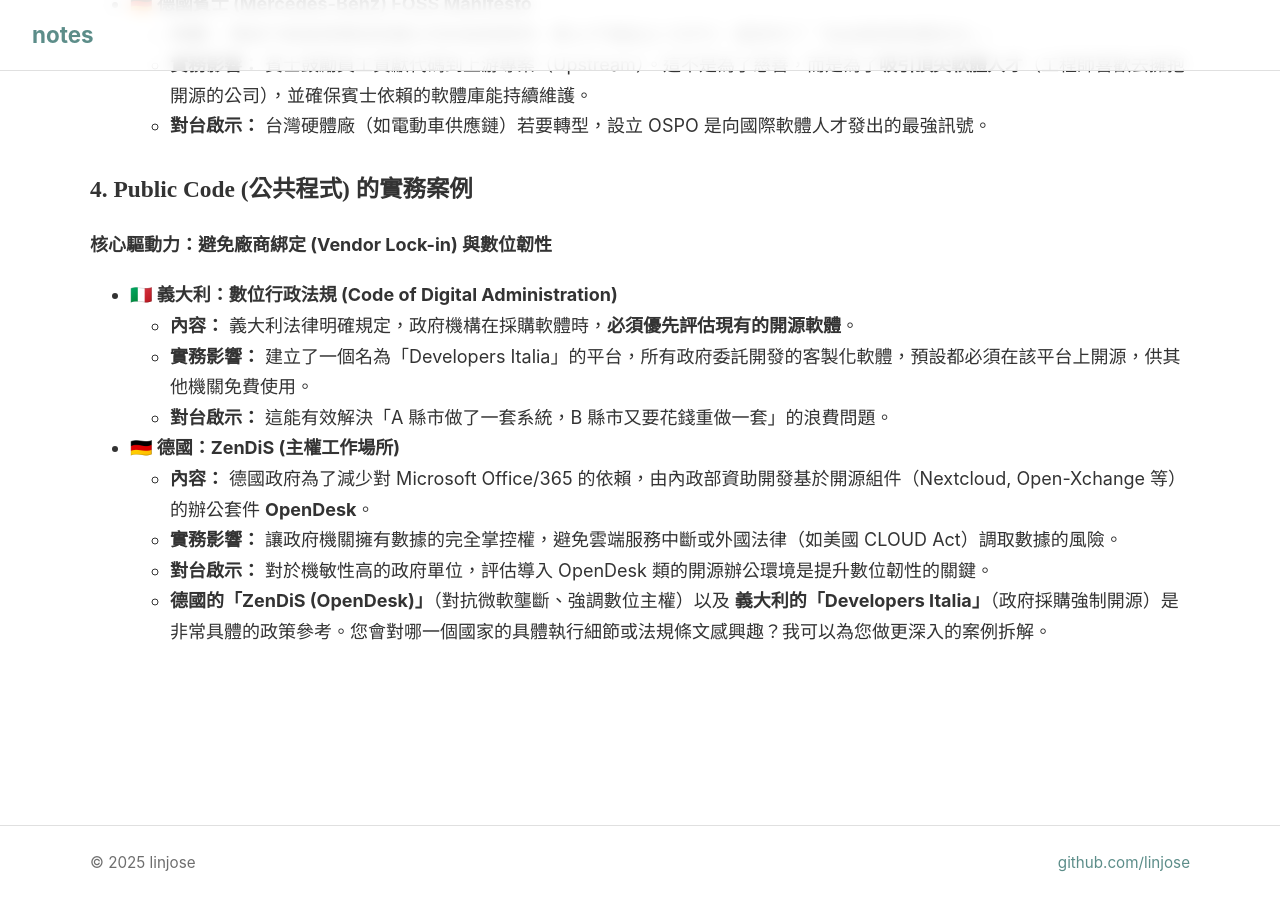
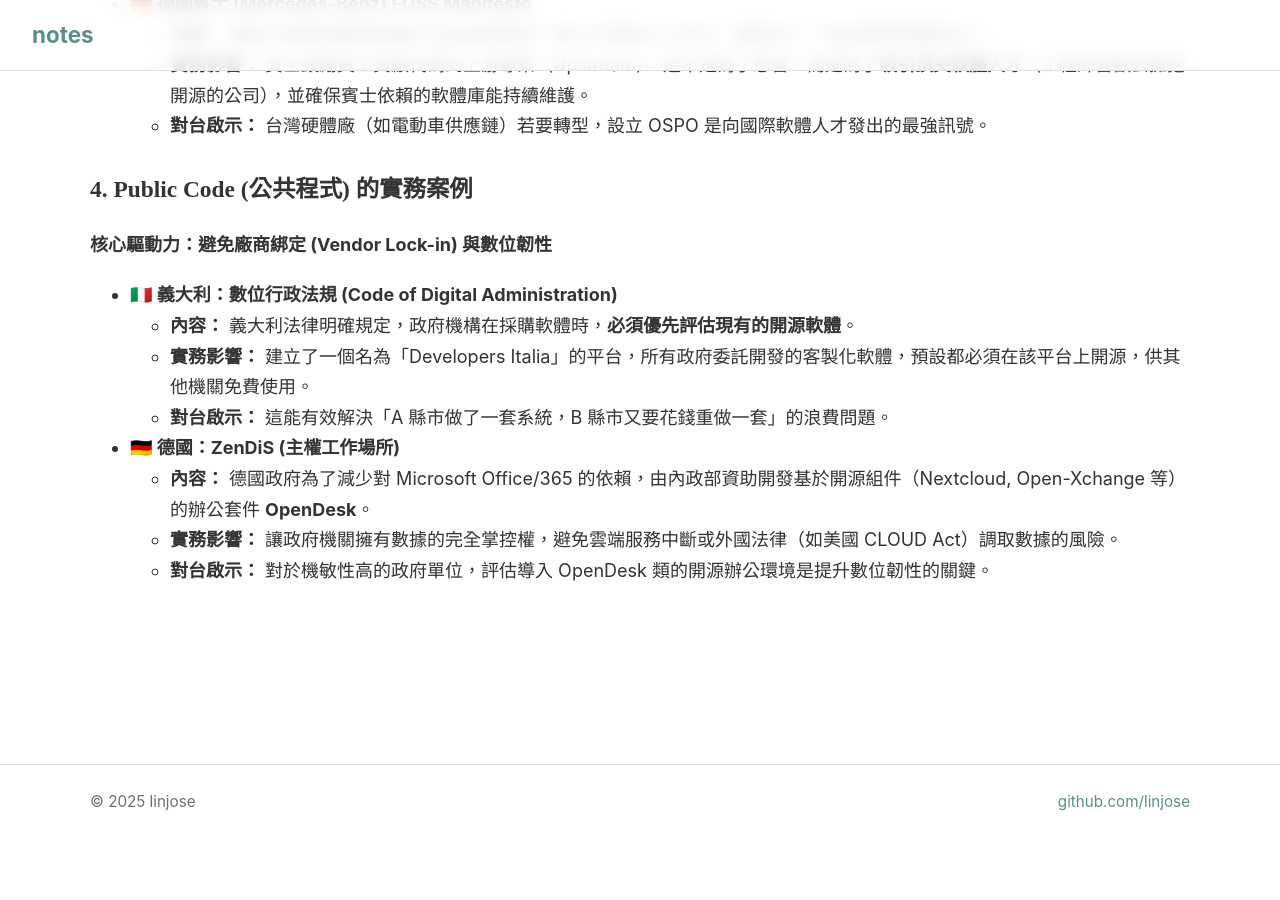
Before and after one commit to linjose/notes, a Jekyll site: the page built from _posts/2025-11-25-oss-trends.md, in a window 1280 px wide and 900 px high, scrolled down 1519 px. Built offline with Jekyll 4.4.1, drawn with Linux system fonts in a browser that asks for light colours; our own code applies the rules of GitHub Pages for plain Markdown files; after the commit the page ends 2358 px from its top, so only the background shows below that.

Commit message:
Update 2025-11-25-oss-trends.md

```diff
--- a/_posts/2025-11-25-oss-trends.md
+++ b/_posts/2025-11-25-oss-trends.md
@@ -50,4 +50,3 @@
     * **內容：** 德國政府為了減少對 Microsoft Office/365 的依賴，由內政部資助開發基於開源組件（Nextcloud, Open-Xchange 等）的辦公套件 **OpenDesk**。
     * **實務影響：** 讓政府機關擁有數據的完全掌控權，避免雲端服務中斷或外國法律（如美國 CLOUD Act）調取數據的風險。
     * **對台啟示：** 對於機敏性高的政府單位，評估導入 OpenDesk 類的開源辦公環境是提升數位韌性的關鍵。
-    * **德國的「ZenDiS (OpenDesk)」**（對抗微軟壟斷、強調數位主權）以及 **義大利的「Developers Italia」**（政府採購強制開源）是非常具體的政策參考。您會對哪一個國家的具體執行細節或法規條文感興趣？我可以為您做更深入的案例拆解。
```
